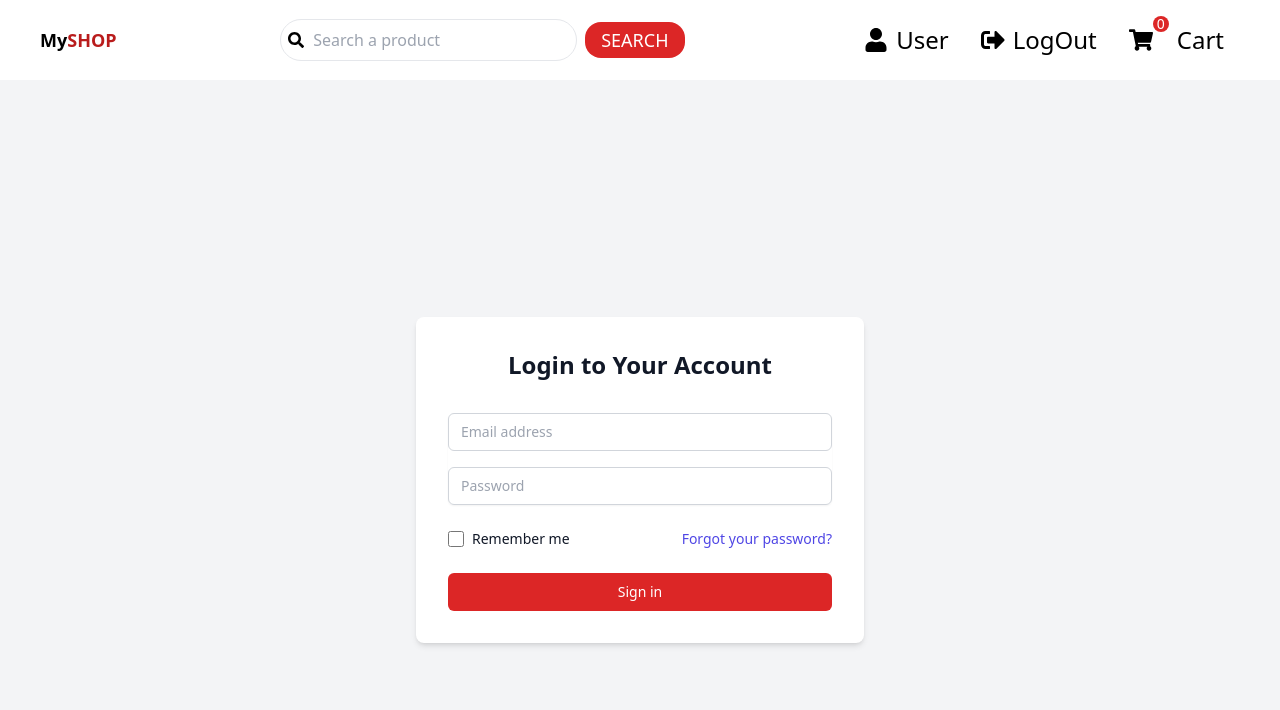
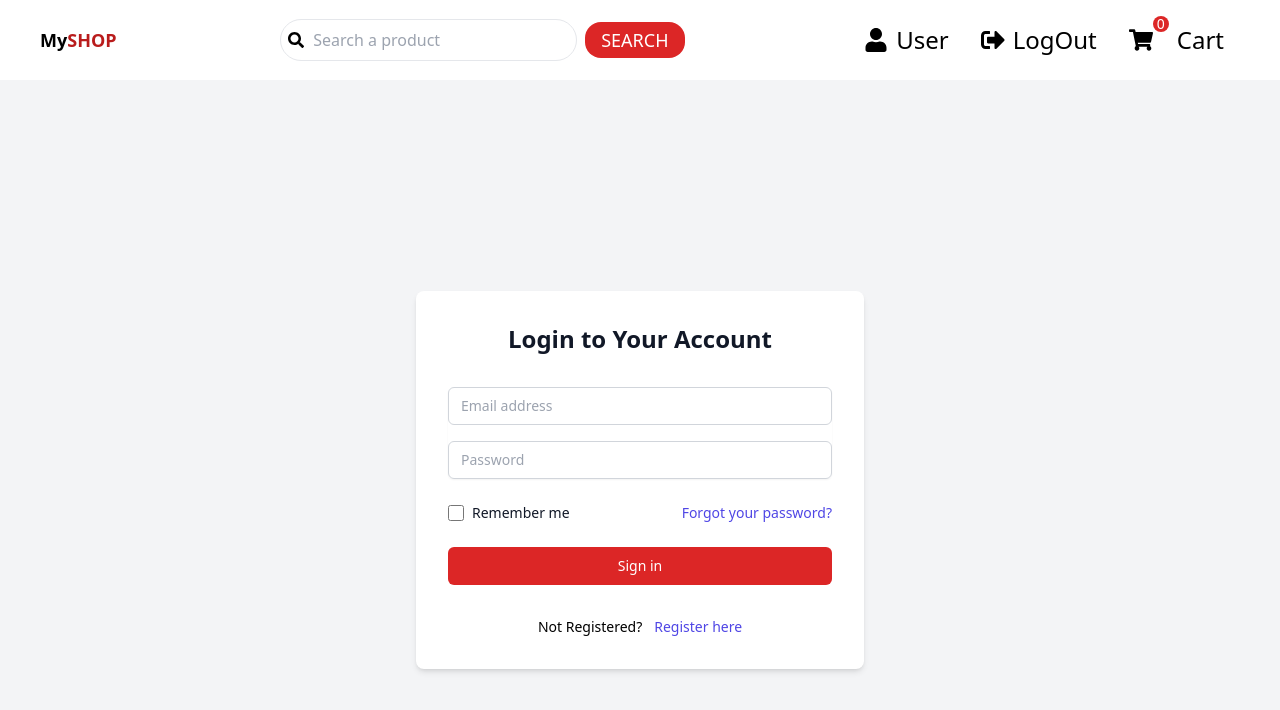
Before and after one commit to harith01/my-shop, a React (Vite) app: page / in a window 1280 px wide. Shown: the top 710 px of the page. Built offline with nearby package versions, Linux system fonts and the light colour scheme.

Commit message:
Modified Login page to have a link to register page

```diff
--- a/src/pages/Login.jsx
+++ b/src/pages/Login.jsx
@@ -4,7 +4,7 @@ import { useSelector } from 'react-redux';
 import { selectAllUsers } from '../redux/userSlice';
 import { useDispatch } from 'react-redux';
 import { userLoggedIn } from '../redux/authSlice';
-import { useNavigate } from 'react-router-dom';
+import { Link, useNavigate } from 'react-router-dom';
 
 const Login = () => {
   const [formData, setFormData] = useState({email:'', password:''});
@@ -89,6 +89,10 @@ const Login = () => {
             </button>
           </div>
         </form>
+        <div className='flex justify-center gap-3 text-sm'>
+          <p className=''>Not Registered? </p>
+          <Link to={'register'}><p className='text-indigo-600 hover:underline'>Register here</p></Link>
+        </div>
       </div>
     </div>
   );
--- a/src/pages/Register.jsx
+++ b/src/pages/Register.jsx
@@ -1,9 +1,11 @@
 import React, { useState } from 'react';
 import { useDispatch } from 'react-redux';
 import { addUser } from '../redux/userSlice';
+import { useNavigate } from 'react-router-dom';
 
 const Register = () => {
     const dispatch = useDispatch();
+    const navigate = useNavigate();
     const [formData, setFormData] = useState({
         username: '',
         email: '',
@@ -34,6 +36,7 @@ const Register = () => {
             confirmPassword: ''
         })
         alert(`User ${newUser.username} has been registered successfully!`);
+        navigate('/')
     };
 
     return (
```
